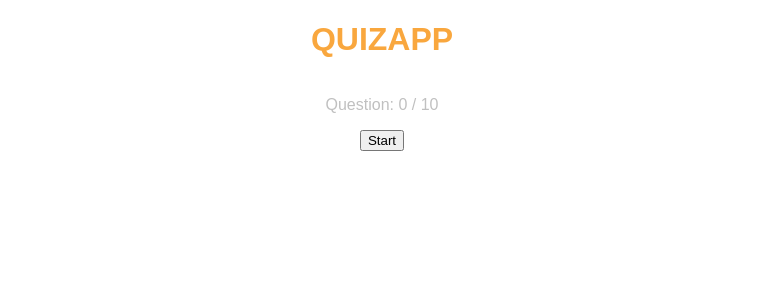
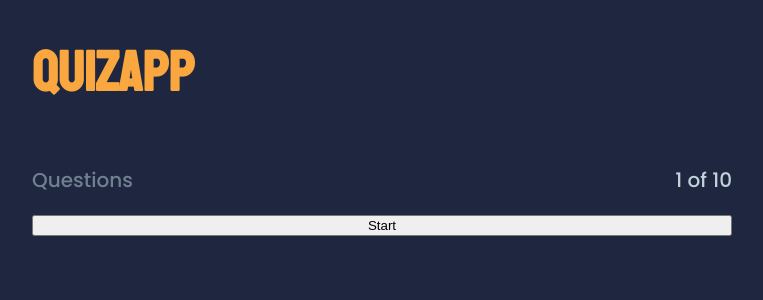
Before and after one commit to WalterVoetschCortes/quizapp, a React (Create React App) app: page / in a window 1280 px wide. Shown: the top 300 px of the page, without its empty margins (258-1021 px from the left). Built offline with nearby package versions, Linux system fonts and the light colour scheme.

Commit message:
styles in App.styles.ts (03.11)

```diff
--- a/public/index.html
+++ b/public/index.html
@@ -13,6 +13,7 @@
 
     <!-- google fonts -->
     <link href="https://fonts.googleapis.com/css2?family=Staatliches&display=swap" rel="stylesheet">
+    <link href="https://fonts.googleapis.com/css2?family=Poppins:wght@500;700&display=swap" rel="stylesheet">
 
     <!--
       manifest.json provides metadata used when your web app is installed on a
--- a/src/App.styles.ts
+++ b/src/App.styles.ts
@@ -11,7 +11,7 @@ export const GlobalStyle = createGlobalStyle`
     }
 
     body{
-        background-color: #fff;
+        background-color: #1F2740;
         background-size: cover;
         margin: 0;
         padding 0 20px;
@@ -28,19 +28,46 @@ export const GlobalStyle = createGlobalStyle`
 export const Wrapper = styled.div`
     display: flex;
     flex-direction: column;
-    align-items: center;
+    width: 700px;
+    align-items: left;
 
     > p {
-        color: #C0C0C0;
+        color: #708090;
+        font-family: 'Poppins', sans-serif;
     }
 
     .score {
-        color: #C0C0C0;
-        font-size: 1rem;
+        color: #C1D2D9;
+        font-size: 1.25rem;
         margin: 0;
+        font-family: 'Poppins', sans-serif;
+    }
+    .score span{
+        color: #f9a73e;
+        font-family: 'Poppins', sans-serif;
     }
 
     h1 {
         color: #f9a73e;
+        font-family: 'Staatliches', regular;
+        font-size: 3.5rem;
     }
-`
+`;
+
+export const QuestionNumberDiv = styled.div`
+    width: 700px;
+
+    .split-para {
+        display:block;
+        color: #708090;
+        font-size: 1.25rem;
+        font-family: 'Poppins', sans-serif;
+    }
+
+    .split-para span {
+        display:block;
+        float:right;
+        color:#C1D2D9;
+        font-family: 'Poppins', sans-serif;
+    }
+`;
--- a/src/App.tsx
+++ b/src/App.tsx
@@ -6,7 +6,7 @@ import {Difficulty, fetchQuizQuestions, QuestionState} from "./API";
 import QuestionCard from "./components/QuestionCard";
 
 // Styles;
-import {Wrapper, GlobalStyle} from "./App.styles";
+import {QuestionNumberDiv, Wrapper, GlobalStyle} from "./App.styles";
 
 export type AnswerObject = {
     question: string;
@@ -84,13 +84,13 @@ const App = () => {
             <GlobalStyle />
         <Wrapper>
 
-            <h1>QUIZAPP</h1>
+            <h1>QuizApp</h1>
 
-            <p className="number">
-                Question: {number} / {TOTAL_QUESTIONS}
-            </p>
+            <QuestionNumberDiv>
+                <p className="split-para">Questions<span>{number + 1} of {TOTAL_QUESTIONS}</span></p>
+            </QuestionNumberDiv>
 
-            {!gameOver ? <p className="score">Score: {score}</p> : null}
+            {!gameOver ? <p className="score">Score: <span>{score}</span></p> : null}
 
             {loading && <p>Loading Questions...</p>}
             {!loading && !gameOver && (
```
